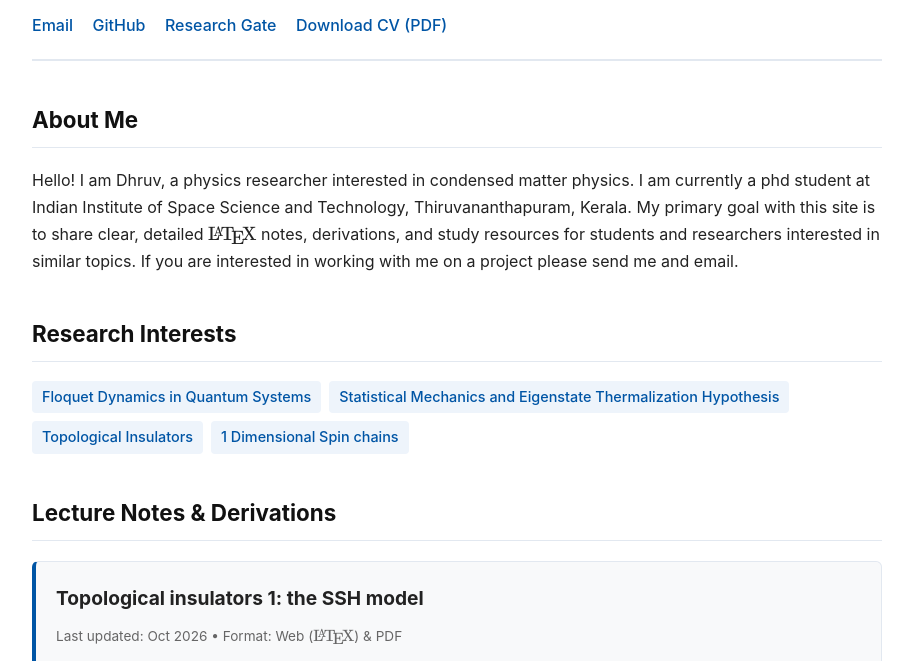
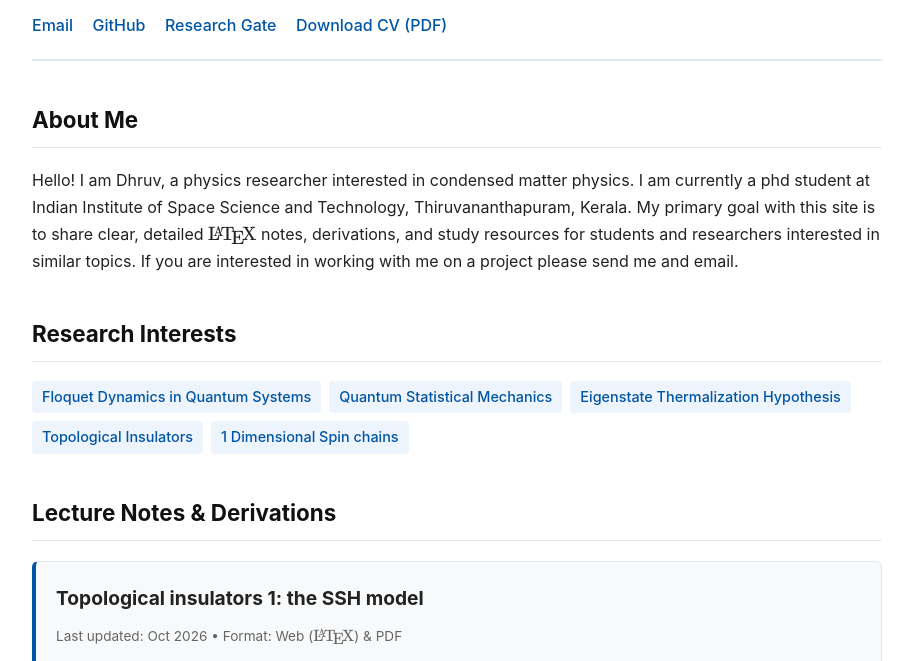
Before and after one commit to approxconst/approxconst.github.io, a plain HTML site: page index.html in a window 1280 px wide. Shown: the part 138-799 px from the top of the page, without its empty margins (183-1096 px from the left). Drawn offline with nearby package versions, Linux system fonts and the light colour scheme.

Commit message:
Update index.html

```diff
--- a/index.html
+++ b/index.html
@@ -124,7 +124,8 @@
         <h2>Research Interests</h2>
         <div class="tags">
             <span class="tag">Floquet Dynamics in Quantum Systems</span>
-            <span class="tag">Statistical Mechanics and Eigenstate Thermalization Hypothesis</span>
+            <span class="tag">Quantum Statistical Mechanics</span>
+            <span class="tag"> Eigenstate Thermalization Hypothesis</span>
             <span class="tag">Topological Insulators</span>
             <span class="tag">1 Dimensional Spin chains </span>
         </div>
```
